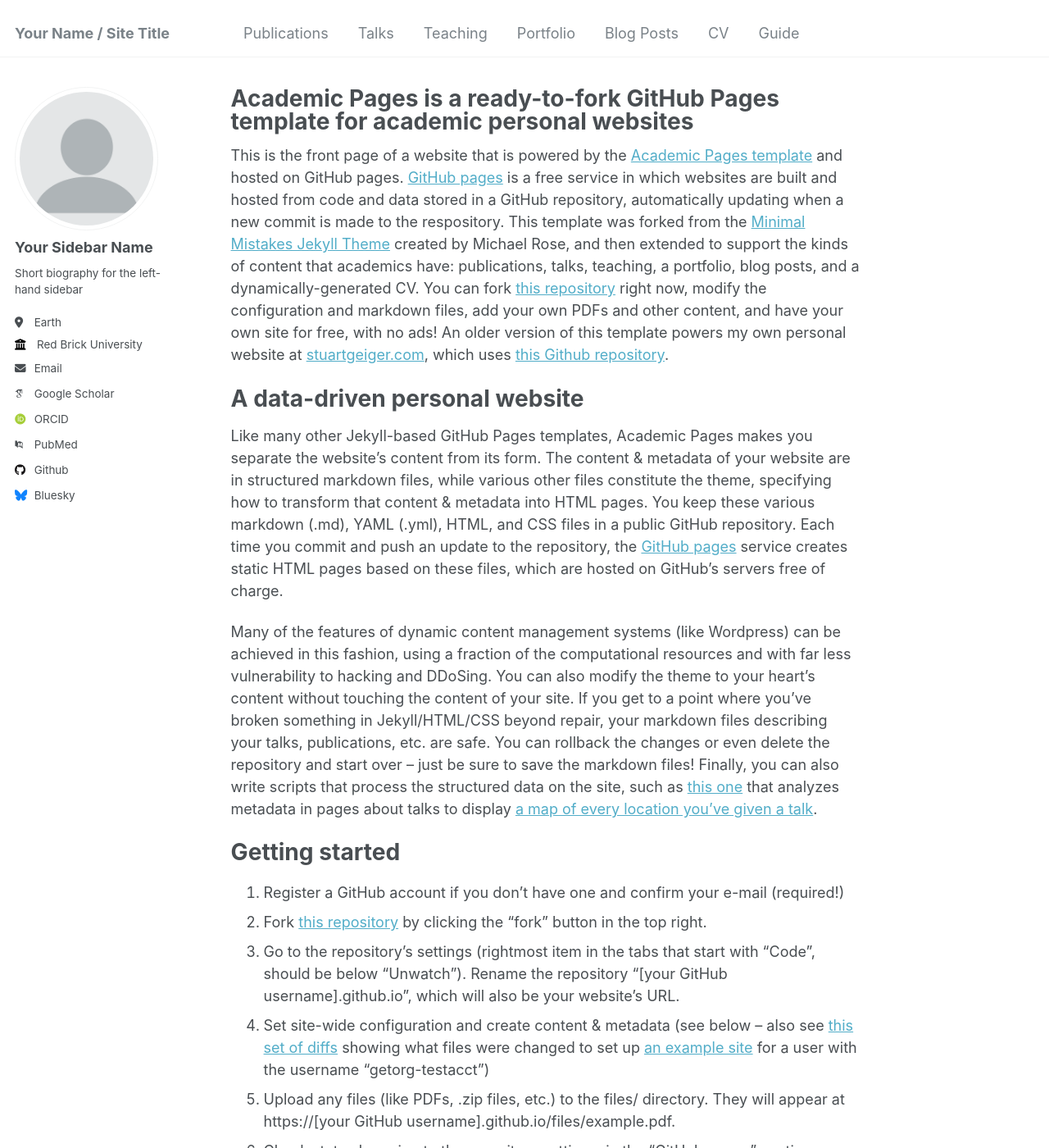
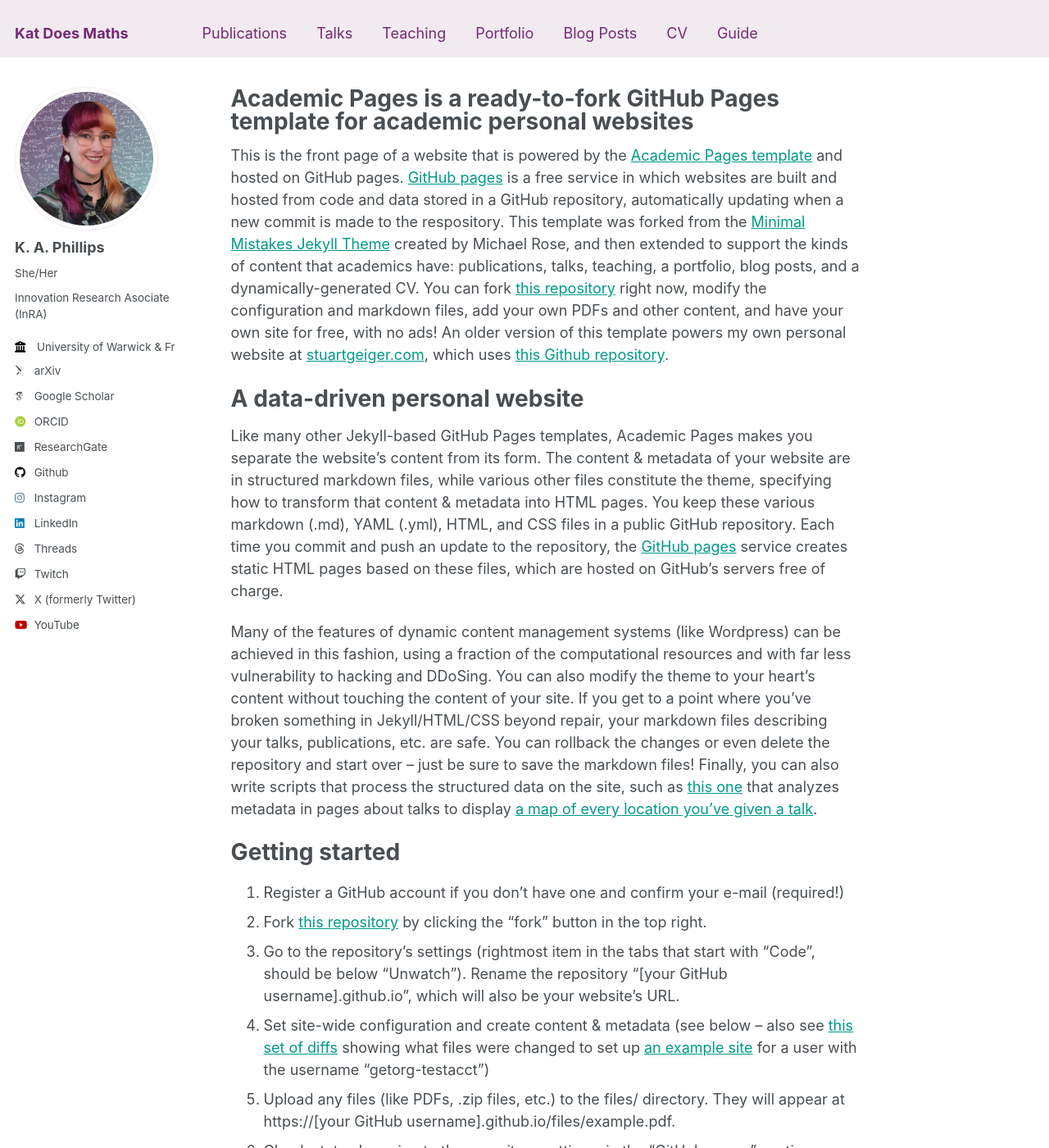
Before and after one commit to katdoesmaths/katdoesmaths.github.io, a Jekyll site: the page built from _pages/about.md, in a window 1280 px wide and 1400 px high. Shown: the whole window at 82% size. Built offline with Jekyll 4.4.1, drawn with Linux system fonts in a browser that asks for light colours; some web fonts are replaced; some of the changed text lies outside the part shown.

Commit message:
Colours and sidebar

```diff
--- a/Gemfile
+++ b/Gemfile
@@ -14,9 +14,11 @@ gem "github-pages", group: :jekyll_plugins
 # If you want to use Jekyll native, uncomment the line below.
 # To upgrade, run `bundle update`.
 
+gem 'tzinfo-data', platforms: [:mingw, :mswin, :x64_mingw]
+
 # gem "jekyll"
 
-gem "wdm", "~> 0.1.0" if Gem.win_platform?
+#gem "wdm", "~> 0.1.0" if Gem.win_platform?
 
 # If you have any plugins, put them here!
 group :jekyll_plugins do
--- a/_config.yml
+++ b/_config.yml
@@ -6,15 +6,16 @@
 # `jekyll serve -l -H localhost`. If you change this file, please restart the
 # server process.
 
+
 # Basic Site Settings
-locale                   : "en-US"
-title                    : "Your Name / Site Title"
+locale                   : "en-UK"
+title                    : "Kat Does Maths"
 title_separator          : "-"
-name                     : &name "Your Name"
-description              : &description "personal description"
-url                      : https://academicpages.github.io # the base hostname & protocol for your site e.g. "https://mmistakes.github.io"
+name                     : &name "K. A. Phillips"
+description              : &description "A portfolio"
+url                      : https://katdoesmaths.github.io # the base hostname & protocol for your site e.g. "https://mmistakes.github.io"
 baseurl                  : "" # the subpath of your site, e.g. "/blog"
-repository               : "academicpages/academicpages.github.io"
+repository               : "katdoesmaths/katdoesmaths.github.io"
 
 # Site Author - The following control what appear as part of the author content on the side bar.
 #               If a field is blank the icon and link will not appear, otherwise it will be shown.
@@ -22,42 +23,42 @@ repository               : "academicpages/academicpages.github.io"
 author:
   # Biographic information
   avatar           : "profile.png"
-  name             : "Your Sidebar Name"
-  pronouns         : # example: "she/her"
-  bio              : "Short biography for the left-hand sidebar"
-  location         : "Earth"
-  employer         : "Red Brick University"
+  name             : "K. A. Phillips"
+  pronouns         : "She/Her"
+  bio              : "Innovation Research Asociate (InRA)"
+  location         : #
+  employer         : "University of Warwick & Freelance"
   uri              : # URL
-  email            : "none@example.org"
+  email            : #
 
   # Academic websites
-  arxiv            : # URL - Update with the correct link to your profile
-  googlescholar    : "https://scholar.google.com/citations?user=PS_CX0AAAAAJ"
+  arxiv            : "https://arxiv.org/search/physics?searchtype=author&query=Phillips%2C+K+A" # URL - Update with the correct link to your profile
+  googlescholar    : "https://scholar.google.com/citations?user=Z_3ZDCwAAAAJ&hl=en"
   impactstory      : # URL
-  orcid            : "http://orcid.org/yourorcidurl"
+  orcid            : "https://orcid.org/0000-0001-5141-4797l"
   semantic         : # URL
-  pubmed           : "https://www.ncbi.nlm.nih.gov/pubmed/?term=john+snow"
-  researchgate     : # URL
+  pubmed           : #"https://www.ncbi.nlm.nih.gov/pubmed/?term=john+snow"
+  researchgate     : "https://www.researchgate.net/profile/Kat-Phillips-4"
 
   # Repositories and software development
   bitbucket        : # Username - Update with your username on the site
   codepen          : # Username
   dribbble         : # Username
-  github           : "academicpages"
+  github           : "katdoesmaths"
   kaggle           : # Username
   stackoverflow    : # User number or user number and name (i.e., use "1" or "1/jeff-atwood")
 
   # Social media
-  bluesky          : "bsky.app" # Replace this with you Bluesky username
+  bluesky          : # "bsky.app" # Replace this with you Bluesky username
   facebook         : # Username
   flickr           : # Username
   foursquare       : # Username
   goodreads        : # Username
   google_plus      : # Username
   keybase          : # Username
-  instagram        : # Username
+  instagram        : "katdoesmaths"
   lastfm           : # Username
-  linkedin         : # Username
+  linkedin         : "katdoesmaths"
   mastodon         : # URL
   medium           : # URL
   pinterest        : # Username
@@ -65,12 +66,14 @@ author:
   steam            : # Username
   telegram         : # URL
   tumblr           : # Username
-  twitter          : # Username for X / Twitter
+  twitch           : "https://twitch.tv/katdoesmaths"
+  twitter          : "katdoesmaths"
+  threads          : "https://www.threads.net/@katdoesmaths?hl=en-gb"
   vine             : # Username
   weibo            : # Username
   wikipedia        : # Username
   xing             : # Username
-  youtube          : # Username
+  youtube          : "youtube.com/@katdoesmaths"
   zhihu            : # URL
 
 # Publication Category - The following the list of publication categories and their headings
@@ -180,6 +183,7 @@ exclude:
   - README
   - tmp
   - vendor
+
 keep_files:
   - .git
   - .svn
@@ -290,7 +294,7 @@ sass:
 permalink: /:categories/:title/
 # paginate: 5 # amount of posts to show
 # paginate_path: /page:num/
-timezone: America/Los_Angeles # http://en.wikipedia.org/wiki/List_of_tz_database_time_zones
+timezone: Europe/London # http://en.wikipedia.org/wiki/List_of_tz_database_time_zones
 
 
 # Plugins
--- a/_includes/author-profile.html
+++ b/_includes/author-profile.html
@@ -129,12 +129,19 @@
       {% if author.telegram %}
         <li><a href="{{ author.telegram }}"><i class="fab fa-fw fa-telegram icon-pad-right" aria-hidden="true"></i>Telegram</a></li>
       {% endif %}
+      {% if author.threads %}
+      <li><a href="https://threads.net/@{{ author.threads }}"><i class="fab fa-fw fa-threads icon-pad-right" aria-hidden="true"></i>Threads</a></li>
+      {% endif %}
       {% if author.tumblr %}
         <li><a href="https://{{ author.tumblr }}.tumblr.com"><i class="fab fa-fw fa-tumblr icon-pad-right" aria-hidden="true"></i>Tumblr</a></li>
+      {% endif %}
+      {% if author.twitch %}
+      <li><a href="https://twitch.tv/{{ author.twitch }}"><i class="fab fa-fw fa-twitch icon-pad-right" aria-hidden="true"></i>Twitch</a></li>
       {% endif %}
       {% if author.twitter %}
         <li><a href="https://twitter.com/{{ author.twitter }}"><i class="fab fa-fw fa-x-twitter icon-pad-right" aria-hidden="true"></i>X (formerly Twitter)</a></li>
       {% endif %}
+
       {% if author.vine %}
         <li><a href="https://vine.co/u/{{ author.vine }}"><i class="fab fa-fw fa-vine icon-pad-right" aria-hidden="true"></i>Vine</a></li>
       {% endif %}
@@ -148,7 +155,7 @@
         <li><a href="https://www.xing.com/profile/{{ author.xing }}"><i class="fab fa-fw fa-xing icon-pad-right" aria-hidden="true"></i>XING</a></li>
       {% endif %}
       {% if author.youtube %}
-        <li><a href="https://www.youtube.com/user/{{ author.youtube }}"><i class="fab fa-fw fa-youtube icon-pad-right" aria-hidden="true"></i>YouTube</a></li>
+        <li><a href="https://www.youtube.com/@{{ author.youtube }}"><i class="fab fa-fw fa-youtube icon-pad-right" aria-hidden="true"></i>YouTube</a></li>
       {% endif %}
       {% if author.zhihu %}
       <li><a href="{{ author.zhihu }}"><i class="fab fa-fw fa-zhihu icon-pad-right" aria-hidden="true"></i>Zhihu</a></li>
--- a/_sass/_masthead.scss
+++ b/_sass/_masthead.scss
@@ -4,7 +4,8 @@
 
 .masthead {
   position: fixed;
-  background: white;
+  background: $lightest-purple;
+  color: $lightest-purple;
   border-bottom: 1px solid $border-color;
   height: $masthead-height;
   top: 0;
--- a/_sass/_navigation.scss
+++ b/_sass/_navigation.scss
@@ -92,7 +92,7 @@
       }
 
       &.current {
-        color: #fff;
+        color: $lightest-purple;
         background: $primary-color;
       }
 
@@ -175,7 +175,7 @@
 .greedy-nav {
   position: relative;
   min-width: 250px;
-  background: $background-color;
+  background: $lightest-purple;
 
   a {
     display: block;
@@ -197,7 +197,7 @@
     border: 0;
     outline: none;
     background-color: $primary-color;
-    color: #fff;
+    color: $lightest-purple;
     cursor: pointer;
     z-index: 100;
   }
@@ -259,7 +259,7 @@
     padding: 5px;
     border: 1px solid $border-color;
     border-radius: $border-radius;
-    background: #fff;
+    background: $lightest-purple;
     box-shadow: 0 0 10px rgba(#000, 0.25);
 
     a {
@@ -294,7 +294,7 @@
       width: 0;
       border-style: solid;
       border-width: 0 10px 10px;
-      border-color: #fff transparent;
+      border-color: $light-purple transparent;
       display: block;
       z-index: 1;
     }
@@ -336,13 +336,13 @@
     margin-left: -0.5em;
     padding-left: 0.5em;
     padding-right: 0.5em;
-    color: #fff;
+    color: $lightest-purple;
     font-weight: bold;
     background: $primary-color;
     border-radius: $border-radius;
 
     &:hover {
-      color: #fff;
+      color: $lightest-purple;
     }
   }
 }
@@ -376,13 +376,13 @@
   color: $gray;
   text-transform: uppercase;
   letter-spacing: 1px;
-  background-color: #fff;
+  background-color: $lightest-purple;
   border: 1px solid $border-color;
   border-radius: $border-radius;
   box-shadow: $box-shadow;
 
   .nav__title {
-    color: #fff;
+    color: $lightest-purple;
     font-size: $type-size-6;
     background: $primary-color;
     border-top-left-radius: $border-radius;
--- a/_sass/_variables.scss
+++ b/_sass/_variables.scss
@@ -61,18 +61,28 @@ $darker-gray                : mix(#000, $gray, 60%);
 $light-gray                 : mix(#fff, $gray, 50%);
 $lighter-gray               : mix(#fff, $gray, 90%);
 
+$main-purple               : #742a72;
+$main-green                : #009988 ;
+$dark-purple               : mix(#000, $main-purple,50%);
+$light-purple              : mix(#fff, $main-purple,50%);
+$dark-green                : mix(#000, $main-green, 50%);
+$light-green               : mix(#fff, $main-green, 50%);
+$lightest-purple           : mix(#fff, $main-purple,90%);
+$lightest-green            : mix(#fff, $main-green,90%);
+
+
 $body-color                 : #fff;
 $background-color           : #fff;
 $code-background-color      : #fafafa;
 $code-background-color-dark : $light-gray;
 $text-color                 : $dark-gray;
-$border-color               : $lighter-gray;
+$border-color               : $lightest-purple;
 
-$primary-color              : #7a8288;
+$primary-color              : $main-purple;
 $success-color              : #62c462;
 $warning-color              : #f89406;
 $danger-color               : #ee5f5b;
-$info-color                 : #52adc8;
+$info-color                 : $main-green;
 
 /* brands */
 $behance-color              : #1769FF;
@@ -94,6 +104,7 @@ $rss-color                  : #fa9b39;
 $soundcloud-color           : #ff3300;
 $stackoverflow-color        : #fe7a15;
 $tumblr-color               : #32506d;
+$twitch-color               :#6441a5;
 $twitter-color              : #55acee;
 $vimeo-color                : #1ab7ea;
 $vine-color                 : #00bf8f;
```
Also changed, not shown: images/profile.png.
